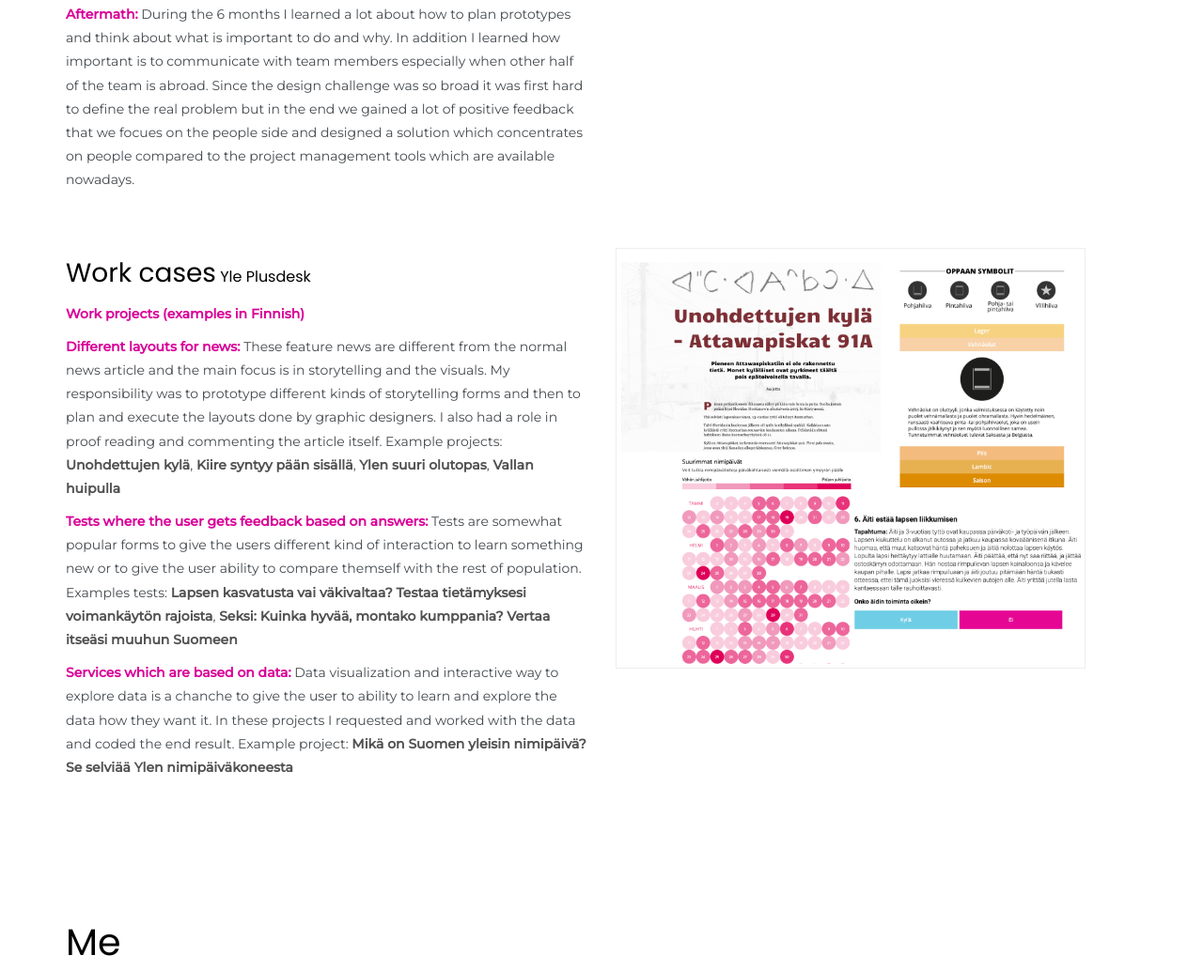
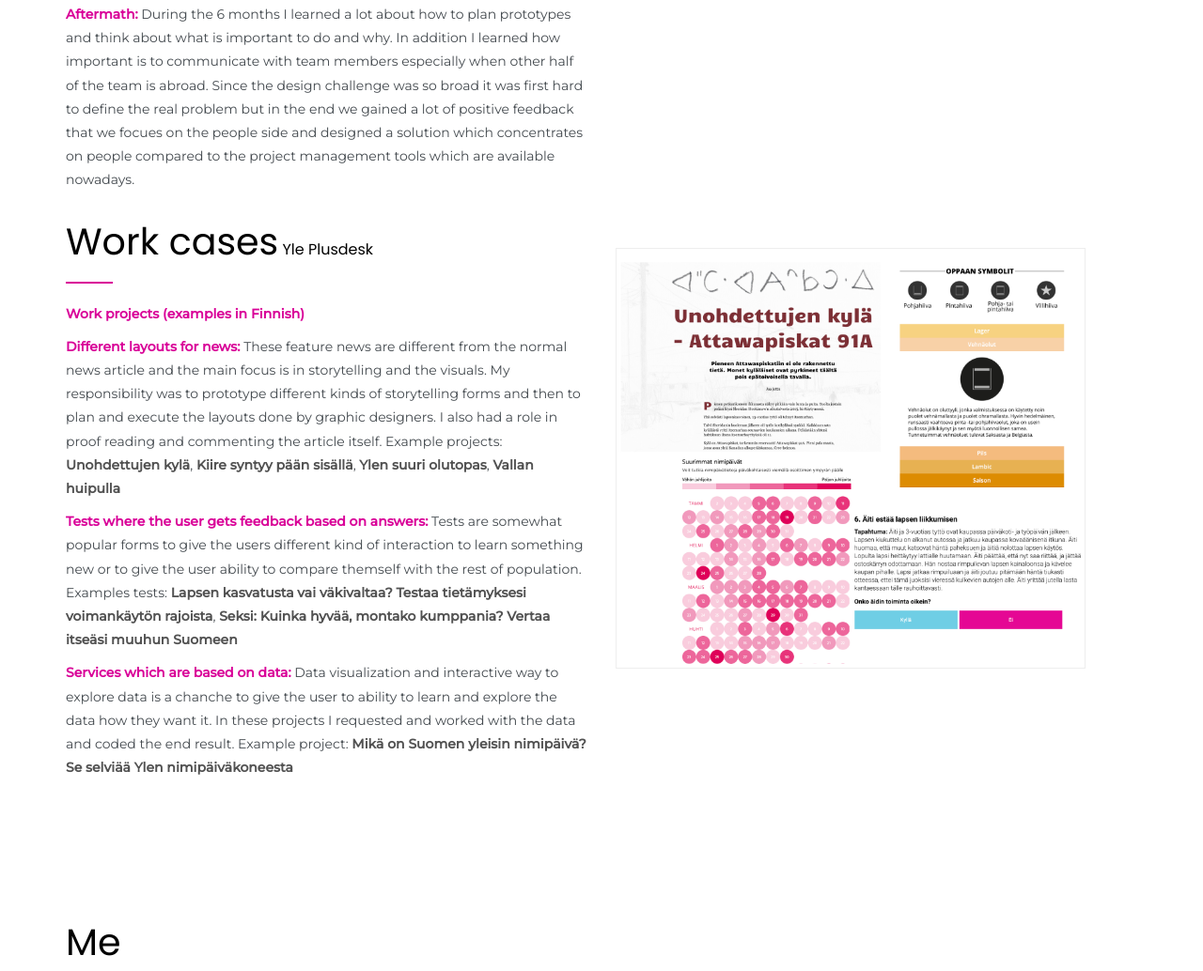
Before and after one commit to annahurtta/annahurtta, a website: page index.html in a window 1280 px wide. Shown: the part 4515-5549 px from the top of the page at 94% size. Drawn offline with nearby package versions, Linux system fonts and the light colour scheme; files that its build step writes are made by us from their sources; files whose address does not match are found by name.

Commit message:
Update index.html
work cases update

```diff
--- a/index.html
+++ b/index.html
@@ -147,7 +147,7 @@
         </div>
         <div class="row row-mt-20">
           <div class="col-md-6">
-            <h3>Work cases<span class="timeline"> Yle Plusdesk</span></h3>
+            <h2 class="probootstrap-heading">Work cases<span class="timeline"> Yle Plusdesk</span></h2>
             <p class="bold">Work projects (examples in Finnish)</p>
             <p><span class="bold">Different layouts for news:</span> These feature news are different from the normal news article and the main focus is in storytelling and the visuals. My responsibility was to prototype different kinds of storytelling forms and then to plan and execute the layouts done by graphic designers. I also had a role in proof reading and commenting the article itself. Example projects: <a href="https://yle.fi/uutiset/3-9573556" target="_blank">Unohdettujen kylä</a>, <a href="http://yle.fi/uutiset/3-9182375" target="_blank">Kiire syntyy pään sisällä</a>, <a href="http://yle.fi/uutiset/3-8171116" target="_blank">Ylen suuri olutopas</a>, <a href="http://yle.fi/uutiset/3-9408566" target="_blank">Vallan huipulla</a></p>
             <p><span class="bold">Tests where the user gets feedback based on answers:</span> Tests are somewhat popular forms to give the users different kind of interaction to learn something new or to give the user ability to compare themself with the rest of population. Examples tests: <a href="http://yle.fi/uutiset/3-9082142" target="_blank">Lapsen kasvatusta vai väkivaltaa? Testaa tietämyksesi voimankäytön rajoista</a>, <a href="http://yle.fi/uutiset/3-9082142" target="_blank">Seksi: Kuinka hyvää, montako kumppania? Vertaa itseäsi muuhun Suomeen</a></p>
```
